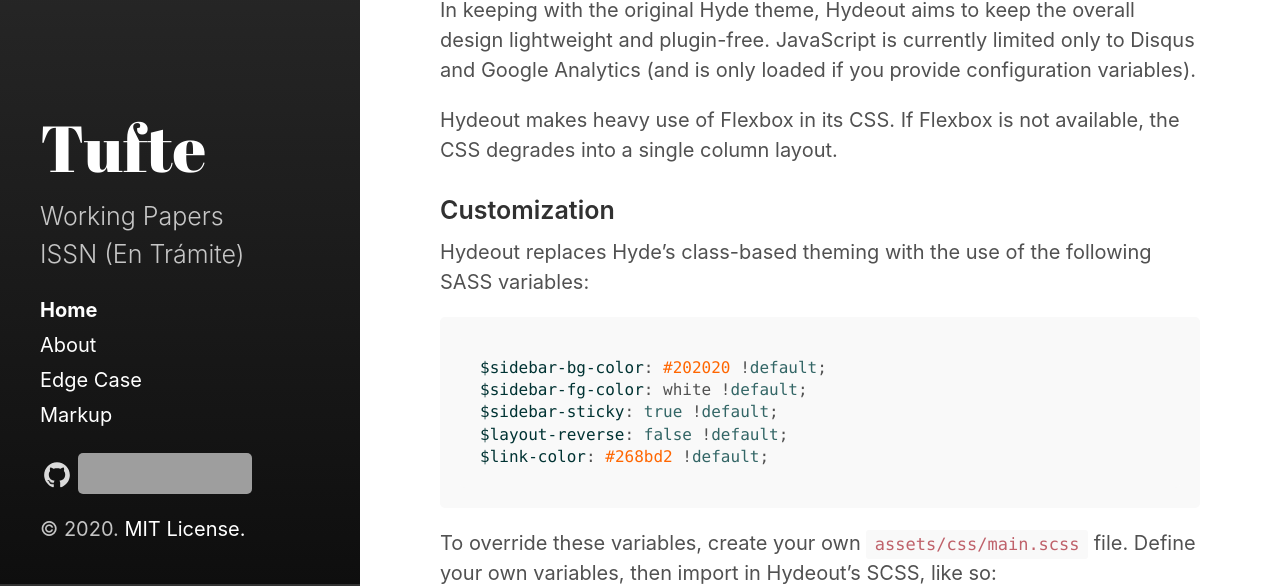
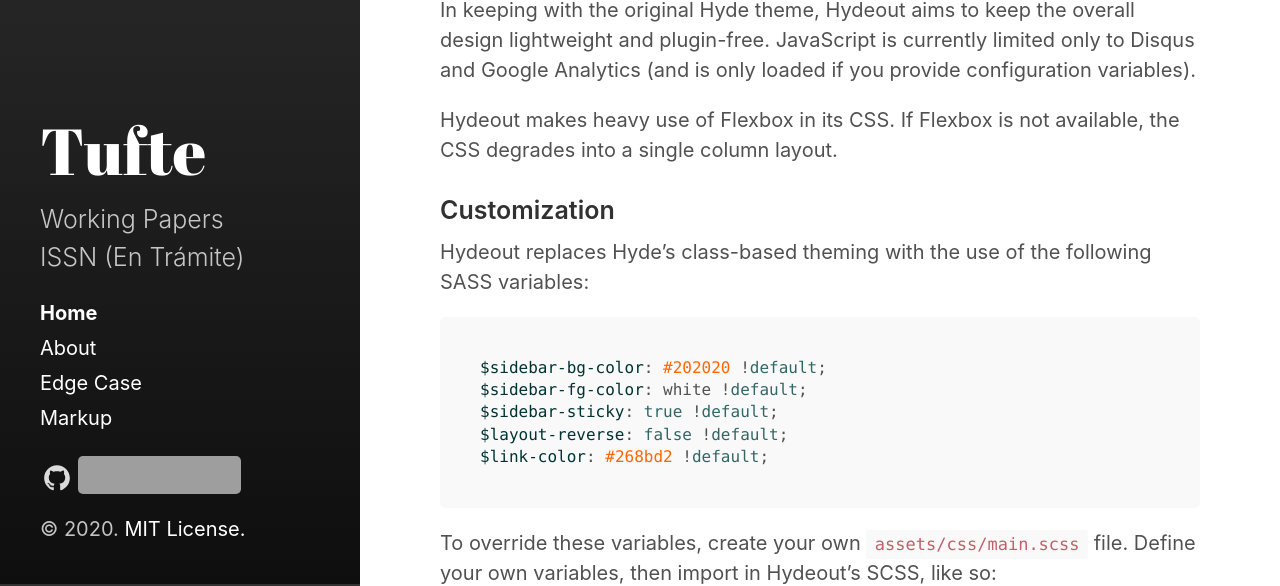
Before and after one commit to training-datalab/tuftepapers.com, a Jekyll site: the page built from index.html, in a window 1280 px wide. Shown: the part 316-902 px from the top of the page. Built offline with Jekyll 4.4.1, drawn with Linux system fonts in a browser that asks for light colours; the list of posts is cut into pages by our own code; grey boxes are pictures that could not be loaded.

Commit message:
Update sidebar-icon-links.html

```diff
--- a/_includes/sidebar-icon-links.html
+++ b/_includes/sidebar-icon-links.html
@@ -6,6 +6,6 @@
       {% include svg/github.svg %}
     </a>
   {% endif %}
-  <a href="https://www.buymeacoffee.com/tuftepapers" target="_blank"><img src="https://raw.githubusercontent.com/bgonzalezbustamante/tuftepapers/master/coffee.png" alt="Buy Me A Coffee" style="height: 41px !important;width: 174px !important;" ></a>
+  <a href="https://www.buymeacoffee.com/tuftepapers" target="_blank"><img src="https://raw.githubusercontent.com/bgonzalezbustamante/tuftepapers/master/coffee.png" alt="Buy Me A Coffee" style="height: 38px !important;width: 163px !important;" ></a>
 
 </nav>
```
